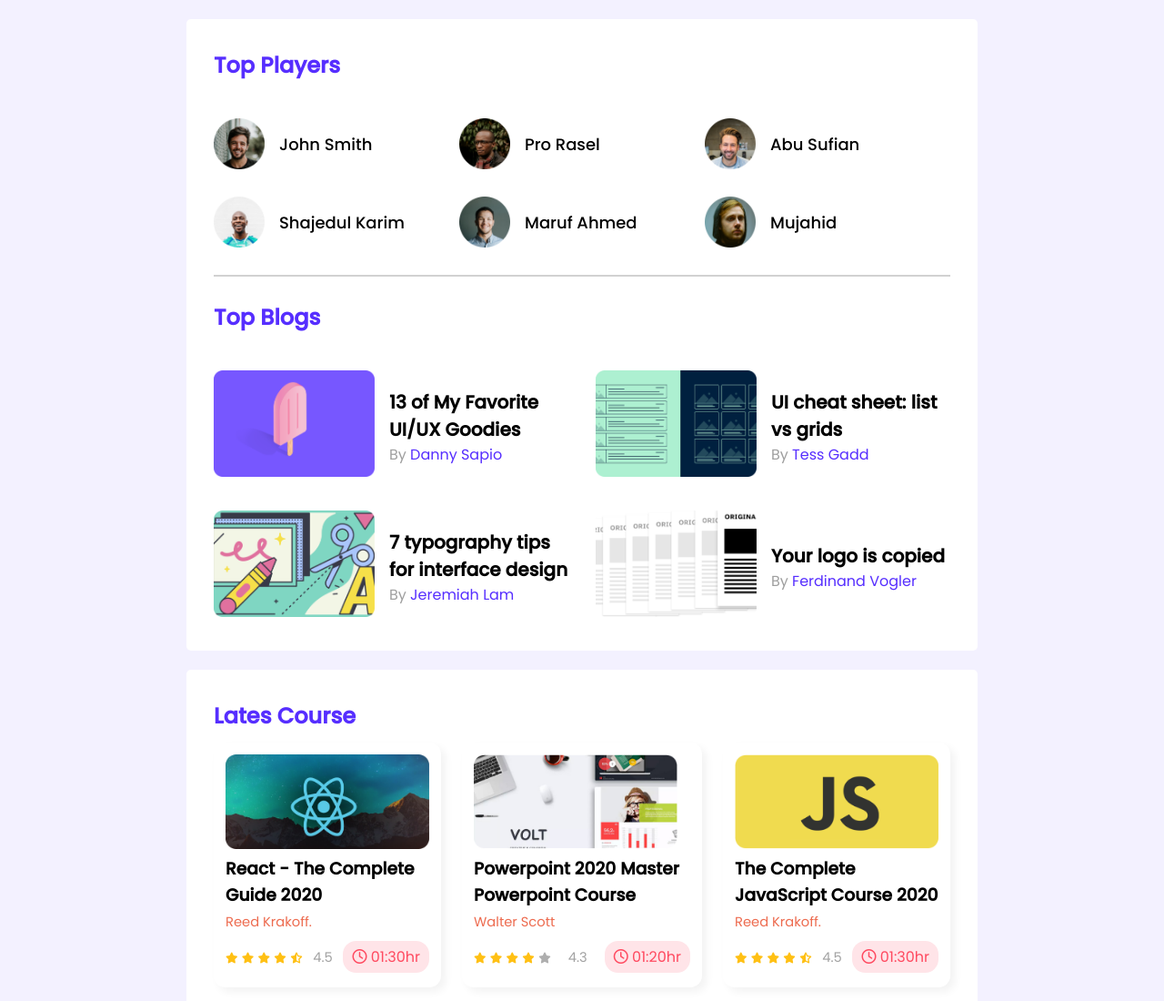
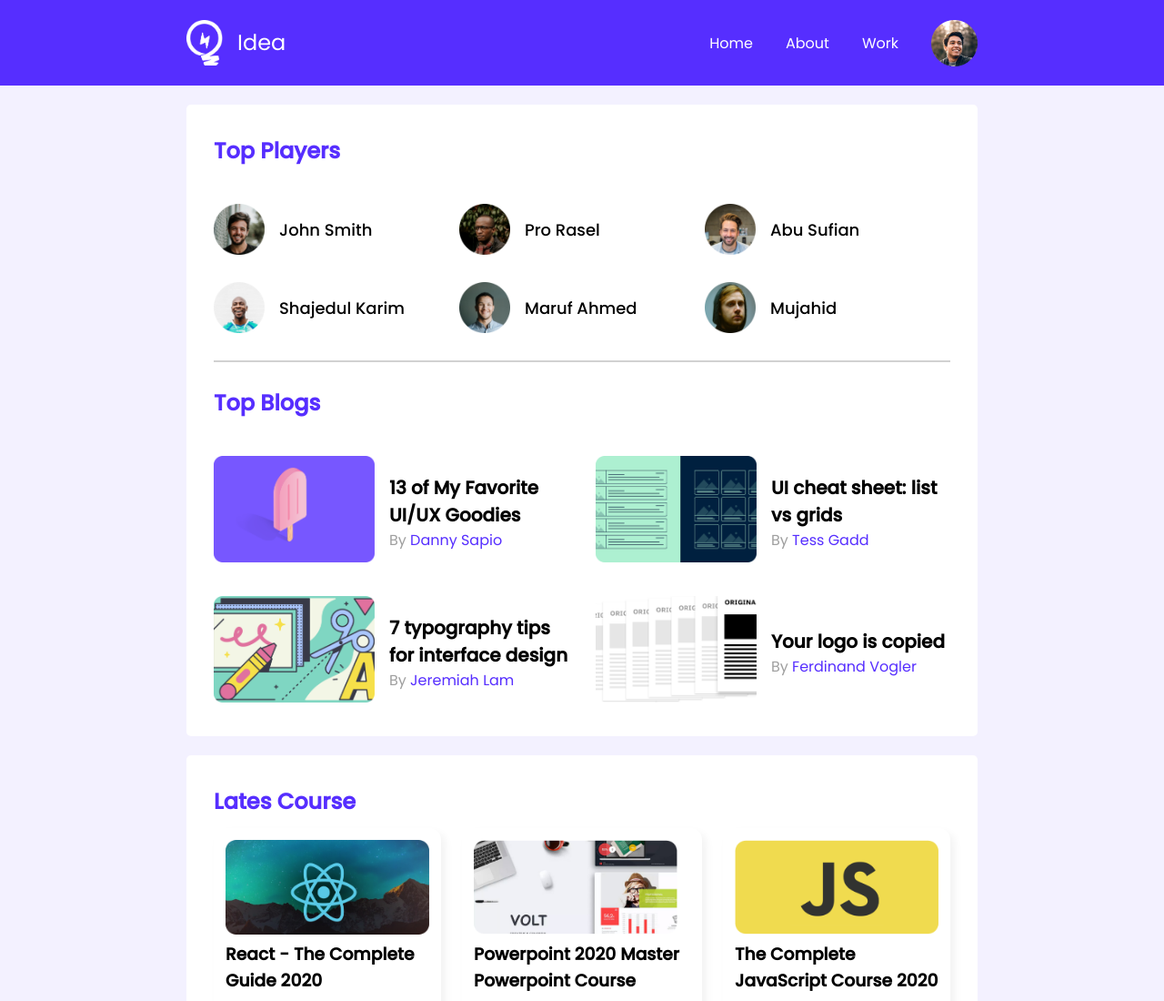
Before and after one commit to MdNazmulHaqueA/leader-board, a plain HTML site: page index.html in a window 1280 px wide. Shown: the top 1100 px of the page at 91% size. Drawn offline with Linux system fonts and the light colour scheme.

Commit message:
header section added with nav bar

```diff
--- a/index.html
+++ b/index.html
@@ -18,7 +18,27 @@
   </head>
   <body>
     <!-- header start -->
-    <header></header>
+    <header class="header">
+      <nav>
+        <div class="nav-brand">
+          <img
+            class="brand-logo"
+            src="images/icons/logo.png
+            "
+            alt="Logo"
+          />
+          <p class="brand-name">Idea</p>
+        </div>
+        <div class="nav-links">
+          <ul>
+            <li><a href="">Home</a></li>
+            <li><a href="">About</a></li>
+            <li><a href="">Work</a></li>
+          </ul>
+          <img src="images/icons/profile.png" alt="profile" />
+        </div>
+      </nav>
+    </header>
     <!-- header end -->
     <main>
       <!-- top players and top blogs -->
@@ -99,7 +119,7 @@
         </div>
       </section>
       <!-- Latest Courses -->
-      <section class="container">
+      <section class="container course-section">
         <h2 class="section-title">Lates Course</h2>
         <div class="courses">
           <div class="course">
--- a/styles/style.css
+++ b/styles/style.css
@@ -12,6 +12,55 @@ body {
   box-sizing: border-box;
 }
 
+/* header styles */
+.header {
+  height: 94px;
+  background: #562eff;
+  display: flex;
+  align-items: center;
+  justify-content: center;
+}
+
+nav {
+  width: 870px;
+  display: flex;
+  justify-content: space-between;
+  align-items: center;
+}
+.nav-brand {
+  display: flex;
+  align-items: center;
+  gap: 16px;
+}
+.brand-logo {
+  width: 40px;
+}
+.brand-name {
+  color: #ffffff;
+  font-size: 24px;
+  line-height: 36px;
+}
+
+.nav-links {
+  display: flex;
+  align-items: center;
+  gap: 36px;
+}
+
+nav ul {
+  display: flex;
+  gap: 36px;
+}
+nav ul > li {
+  list-style: none;
+}
+nav ul > li > a {
+  text-decoration: none;
+  font-size: 16px;
+  color: #ffffff;
+}
+
+/* main section */
 main {
   display: flex;
   /* align-items: center; */
@@ -26,6 +75,7 @@ main {
   margin-top: 21px;
   border-radius: 5px;
 }
+
 /* top players style */
 .top-players {
   margin-bottom: 30px;
@@ -148,3 +198,5 @@ hr {
   background-color: #ffe4e8;
   border-radius: 14.6913px;
 }
+
+/* Media Queries */
```
